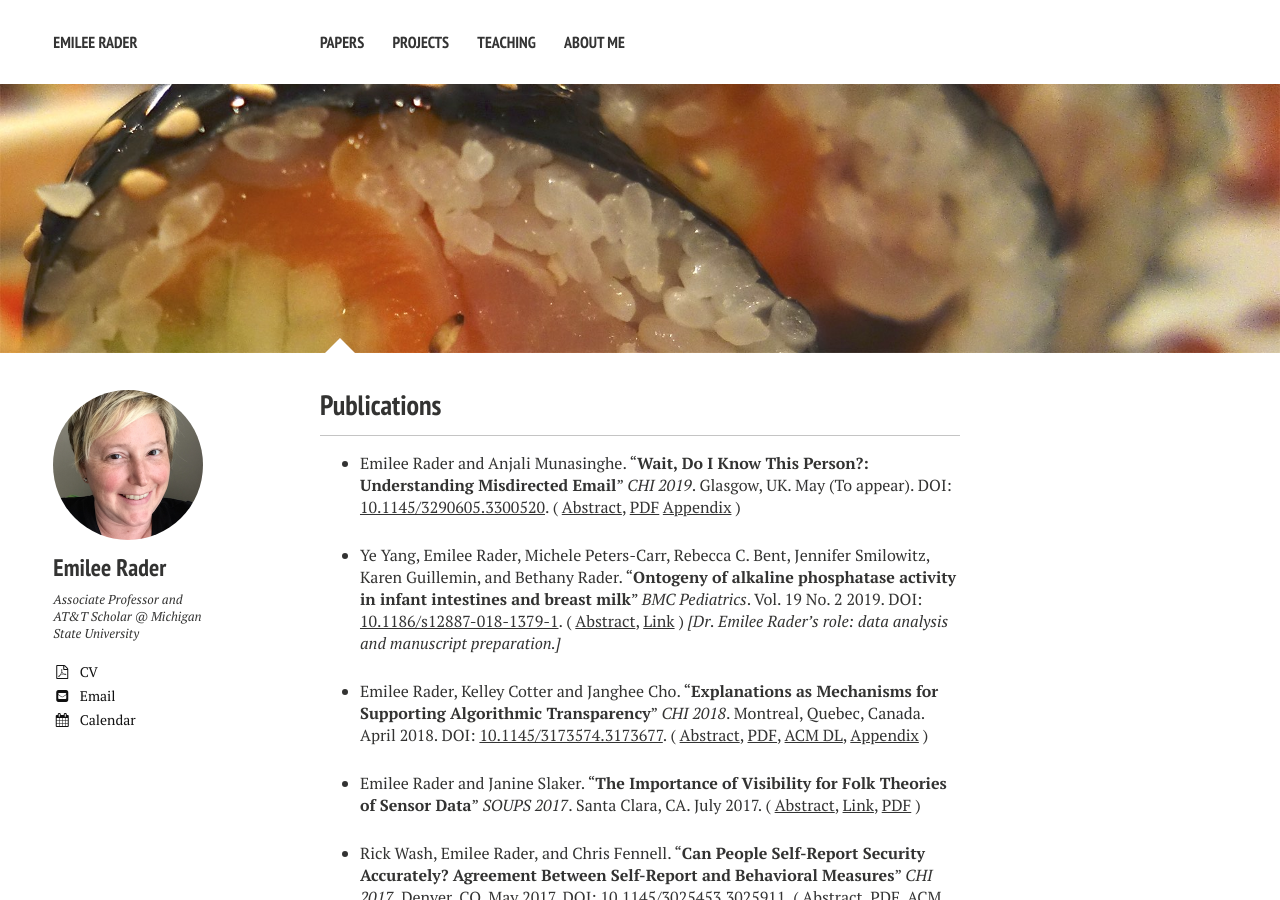
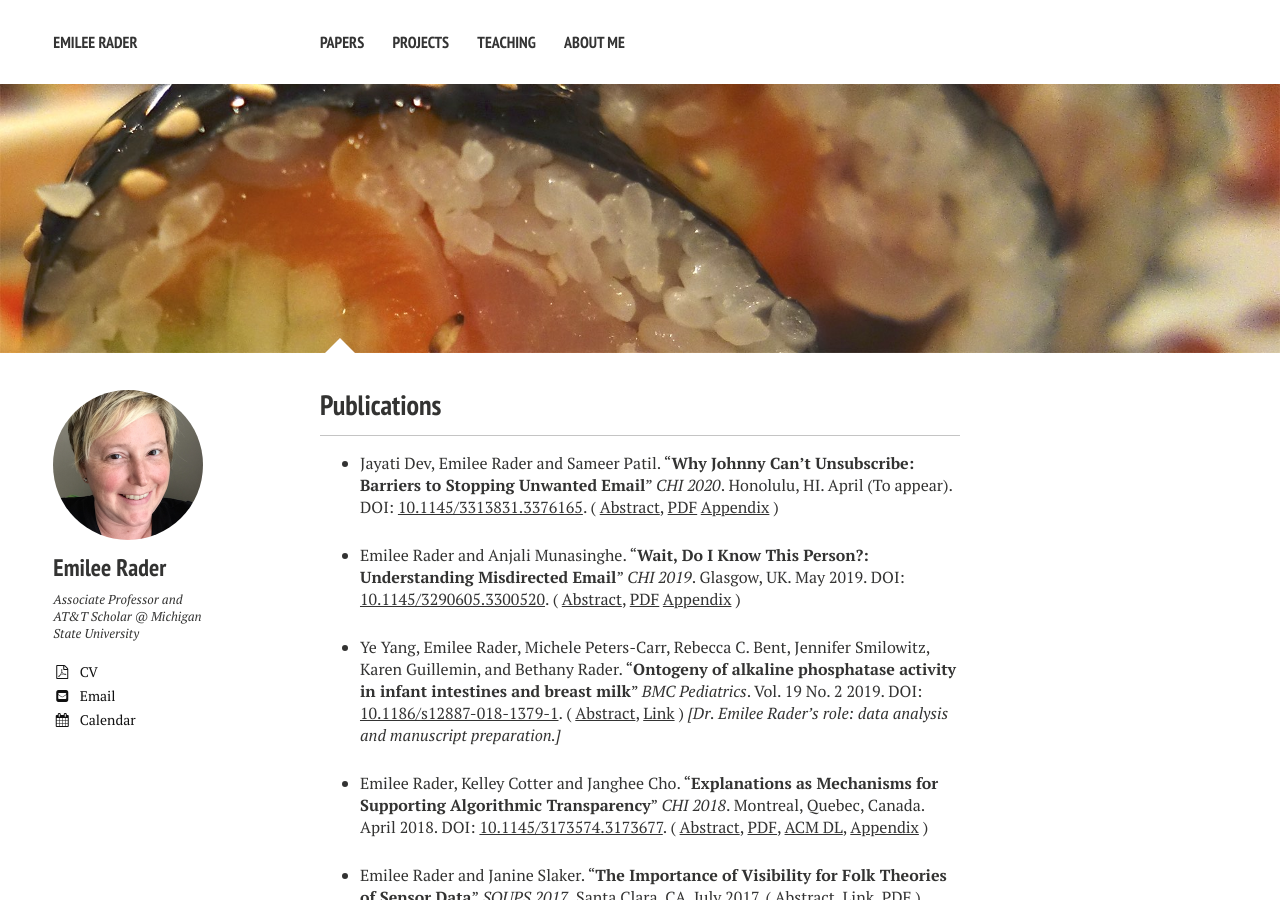
Before and after one commit to bierdoctor/bierdoctor.github.io, a Jekyll site: the page built from papers/index.md, in a window 1280 px wide and 900 px high. Built offline with Jekyll 4.4.1, drawn with Linux system fonts in a browser that asks for light colours; nearby versions of some CDN libraries; some of the changed lines change nothing that is shown.

Commit message:
add unsubscribing paper

```diff
--- a/_posts/2019-01-08-misdirected-email-chi.md
+++ b/_posts/2019-01-08-misdirected-email-chi.md
@@ -4,7 +4,7 @@ type: conference
 category: conference
 title: "Wait, Do I Know This Person?: Understanding Misdirected Email"
 author: Emilee Rader and Anjali Munasinghe
-year: "(To appear)"
+year: 2019
 conference: CHI 2019
 month: May
 city: Glasgow, UK
--- /dev/null
+++ b/_posts/2020-01-18-unsubscribing-chi.md
@@ -0,0 +1,25 @@
+---
+layout: conference
+type: conference
+category: conference
+title: "Why Johnny Can't Unsubscribe: Barriers to Stopping Unwanted Email"
+author: Jayati Dev, Emilee Rader and Sameer Patil
+year: "(To appear)"
+conference: CHI 2020
+month: April
+city: Honolulu, HI
+abstract: true
+doi: "10.1145/3313831.3376165"
+file: "unsubscribing.pdf"
+appendix: "unsubscribing-supplementarymaterials.pdf"
+---
+
+A large proportion of email messages in an average Internet user’s inbox are unwanted commercial messages from mailing lists, bots, and so on. Although such messages often include instructions to unsubscribe, people still struggle with stopping unwanted email. We investigated the user experience of un- subscribing from unwanted email messages by recruiting 18 individuals for via a lab study followed by semi-structured interviews. Based on unsubscribing practices of the study participants, we synthesized eight common unsubscription mechanisms and identified the corresponding user experience challenges. We further uncovered alternative practices aimed at circumventing the need to unsubscribe. Our findings reveal frustration with the prevailing options for limiting access to the self by managing email boundaries. We apply our insight to offer design suggestions that could help commercial providers improve the user experience of unsubscribing and provide users more control over the email they receive.
+
+<!--
+
+tags: curation
+acmdl: "https://dl.acm.org/citation.cfm?id=3173677"
+pages: "Paper No. 103"
+
+-->
```
Also changed, not shown: 2 other files.
